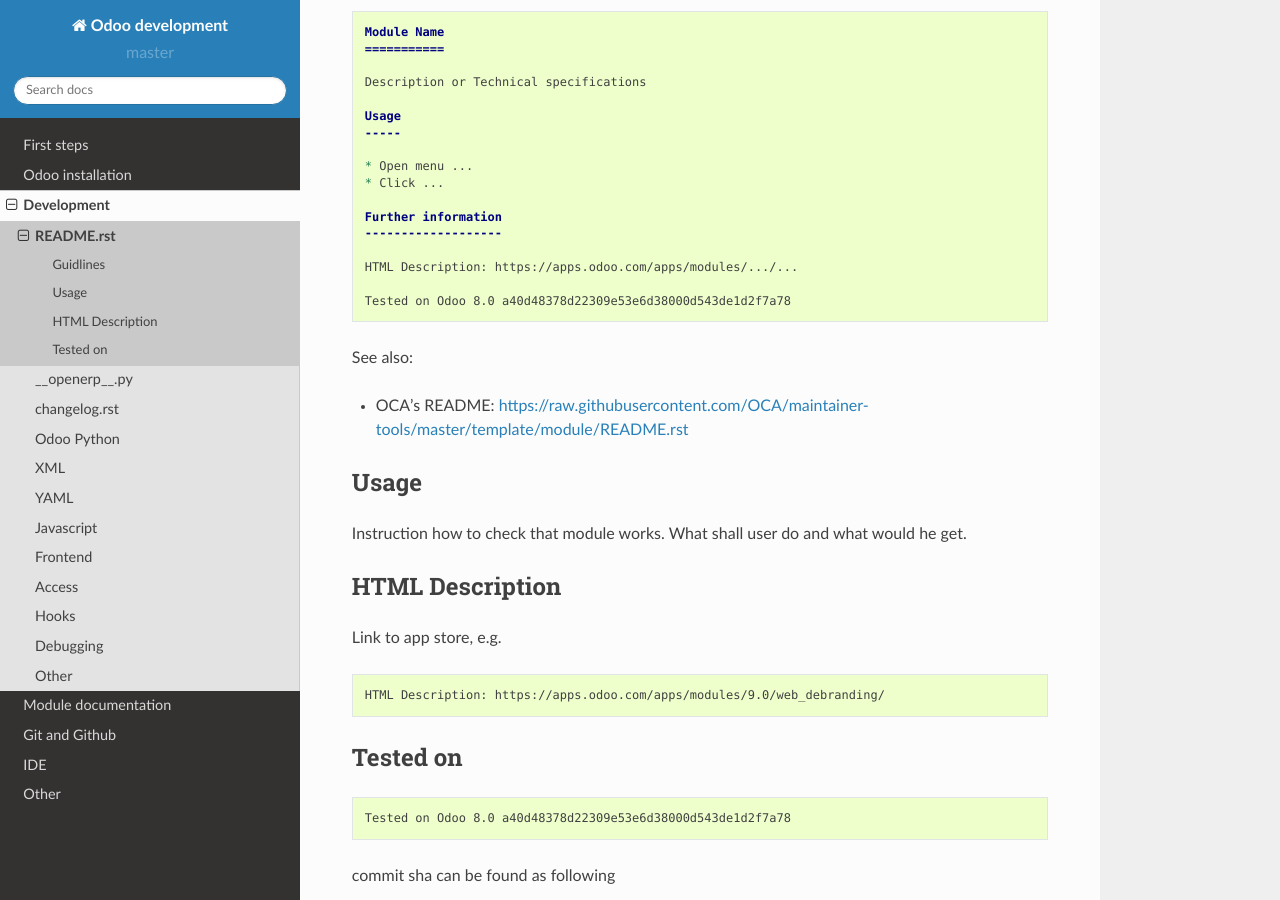
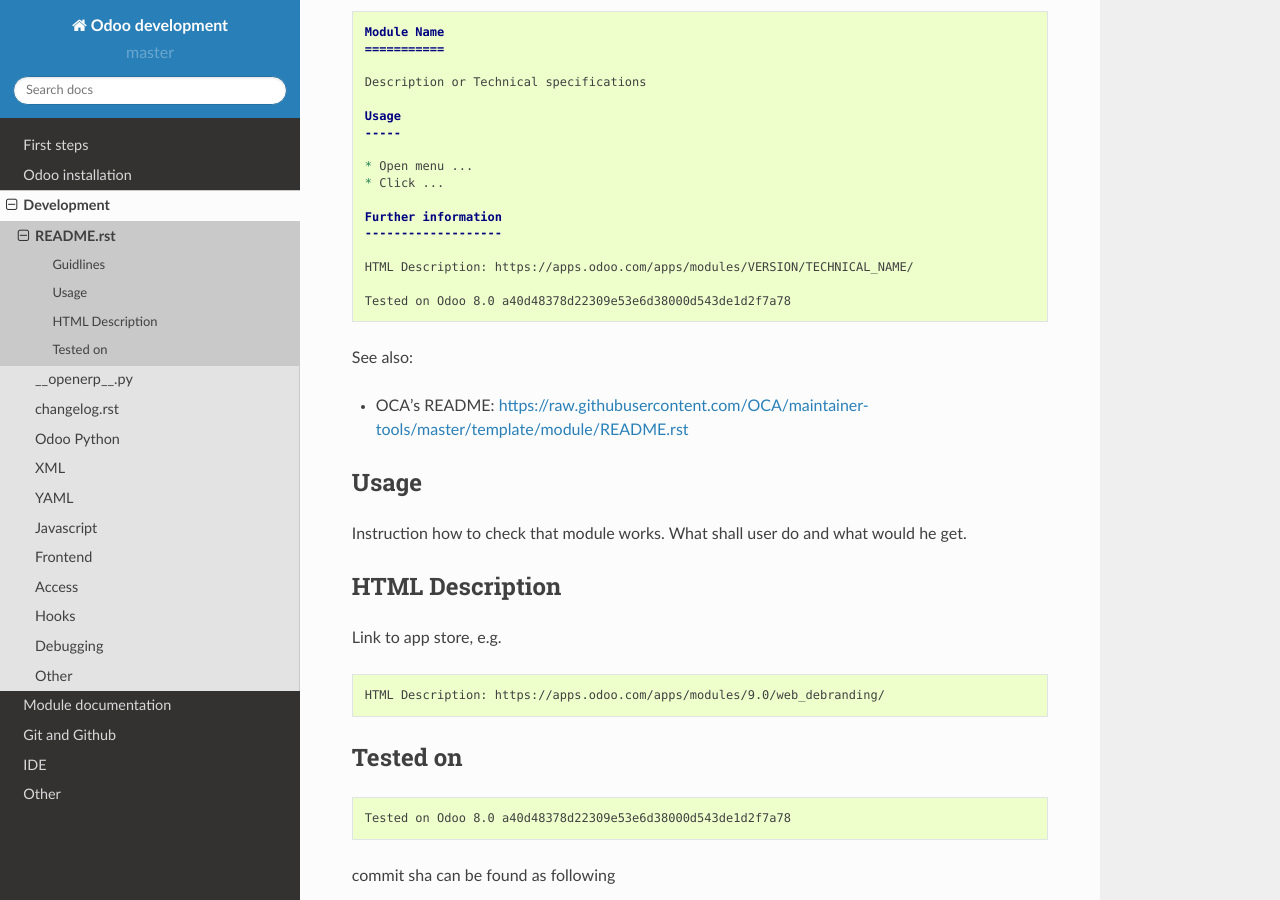
Before and after one commit to itpp-labs/odoo-development, a Sphinx documentation site: the page built from docs/dev/README.rst.rst, in a window 1280 px wide and 900 px high, scrolled down 445 px. Built offline with Sphinx 7.4.7 and the Read the Docs theme 2.0.0, drawn with Linux system fonts in a browser that asks for light colours; some of the changed lines change nothing that is shown.

Commit message:
README: clarify html description link

```diff
--- a/docs/dev/README.rst.rst
+++ b/docs/dev/README.rst.rst
@@ -27,7 +27,7 @@
     Further information
     -------------------
 
-    HTML Description: https://apps.odoo.com/apps/modules/.../...
+    HTML Description: https://apps.odoo.com/apps/modules/VERSION/TECHNICAL_NAME/
 
     Tested on Odoo 8.0 a40d48378d22309e53e6d38000d543de1d2f7a78
 
```
